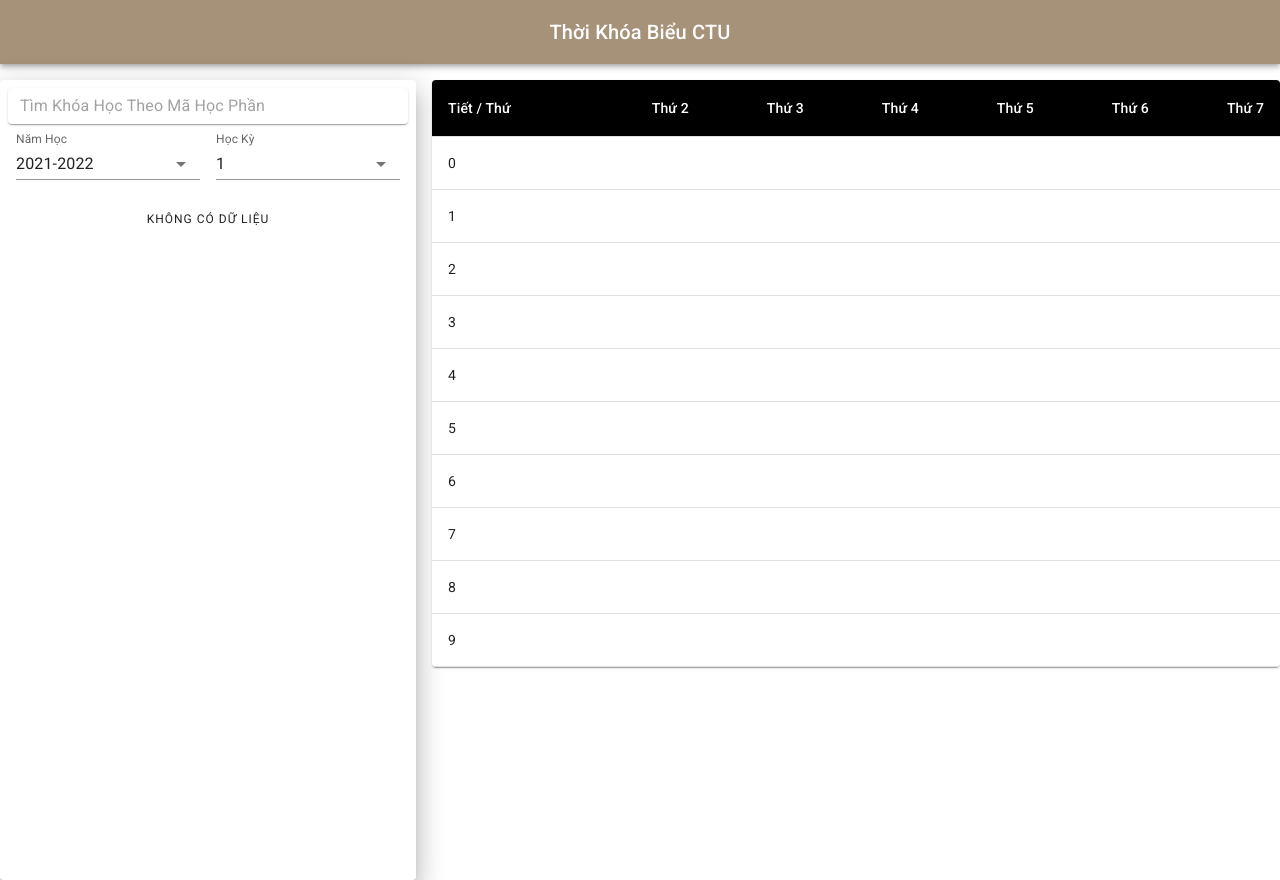
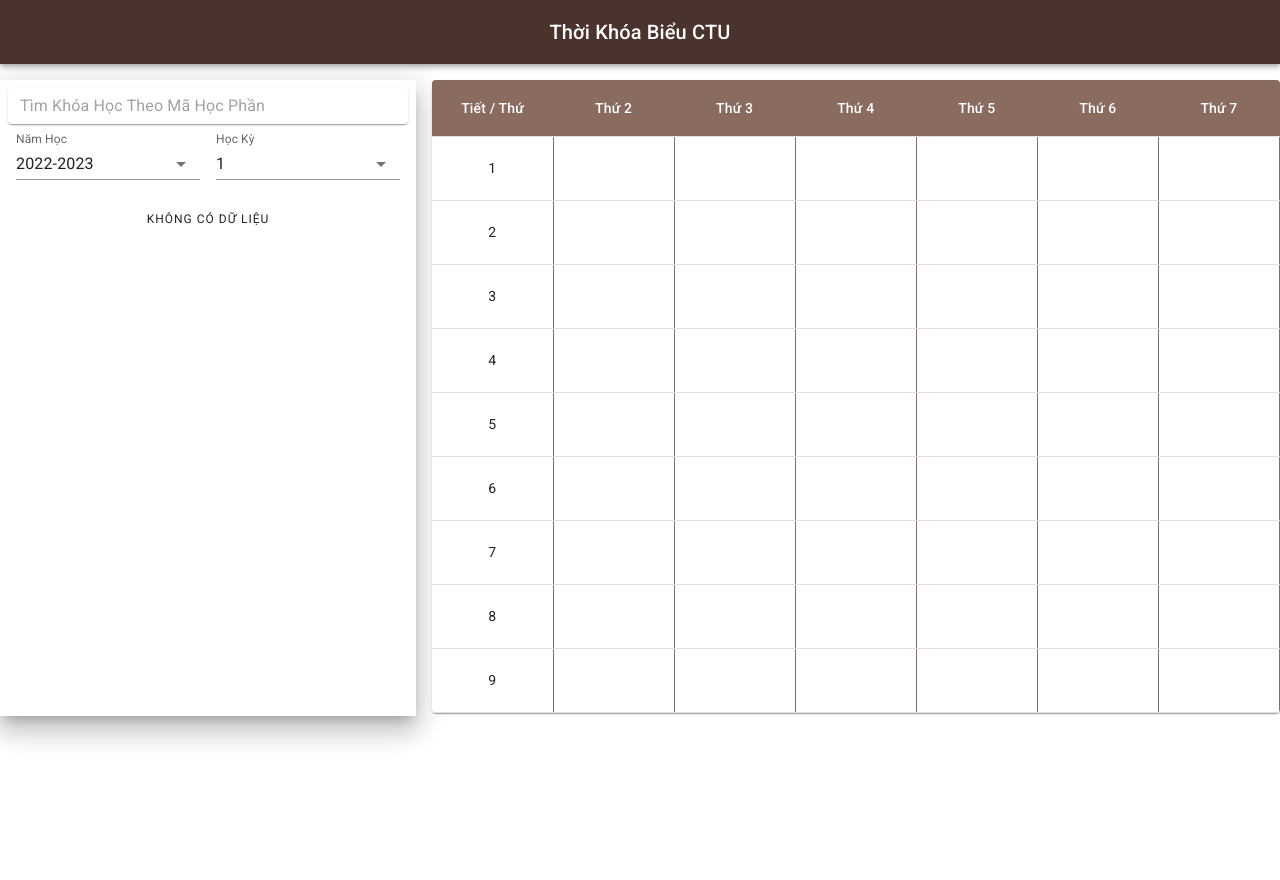
Before and after one commit to TranHuyZIT/CTU_TimeTable, a React (Create React App) app in the folder client/: page / in a window 1280 px wide. After the commit the page ends 800 px from the top, so only its background shows below. Built offline with nearby package versions, Linux system fonts and the light colour scheme.

Commit message:
Updated css

```diff
--- a/client/src/App.js
+++ b/client/src/App.js
@@ -5,16 +5,15 @@ import TimeTable from './components/TimeTable/TimeTable';
 import { createTheme } from '@mui/material/styles';
 import { ThemeProvider } from '@emotion/react';
 import HeadingBar from './components/AppBar/HeadingBar';
-import { useSelector } from 'react-redux';
-import { selectedCoursesSelector } from './store/selector';
+
 const theme = createTheme({
   palette: {
     type: 'light',
     primary: {
-      main: '#a69279',
+      main: '#4a332d',
     },
     secondary: {
-      main: '#c3b091',
+      main: '#896b60',
     },
     background: {
       default: '#faf8f6',
@@ -41,20 +40,19 @@ const theme = createTheme({
 });
 
 function App() {
-  const selectedCourses = useSelector(selectedCoursesSelector);
 
   return (
-    <div className="App">
+    <div className="App" style={{overflow: 'hidden'}}>
       <ThemeProvider theme={theme}>
         <Grid container spacing={2}>
           <Grid item xs={12}>
-            <HeadingBar/>
+             <HeadingBar/>
           </Grid>
           <Grid item xs={4}>
             <ControlPanel/>
           </Grid>
           <Grid item xs={8}>
-            <TimeTable selectedCourses={selectedCourses}/>
+            <TimeTable/>
           </Grid>
         </Grid>
       </ThemeProvider>
--- a/client/src/components/ControlPanel/Course/CourseList.css
+++ b/client/src/components/ControlPanel/Course/CourseList.css
@@ -7,7 +7,7 @@
     box-shadow: rgba(149, 157, 165, 0.2) 0px 8px 24px;
 }
 .scroll{
-    height: 615px;
+    height: 504px;
     overflow-y:scroll;
     overflow-x:hidden;
 }
--- a/client/src/components/ControlPanel/Search/Search.js
+++ b/client/src/components/ControlPanel/Search/Search.js
@@ -8,7 +8,7 @@ import { useDispatch } from "react-redux";
 
 
 export default function Search(){
-  const yearOptions = ['2021-2022', '2022-2023', '2023-2024']
+  const yearOptions = ['2022-2023', '2023-2024', '2024-2025']
   const semesterOptions = ['1', '2', '3']
   const [year, setYear] = useState(yearOptions[0]);
   const [semester, setSemester] = useState(semesterOptions[0])
--- a/client/src/components/ControlPanel/index.js
+++ b/client/src/components/ControlPanel/index.js
@@ -5,11 +5,11 @@ import Search from "./Search/Search";
 export default function ControlPanel(){
     return (
         <Grid container>
-            <Paper sx={{height: '100vh', width: '100%'}} elevation={16}>
+            <Paper sx={{width: '100%'}} elevation={16}>
                 <Grid item xs={12}>
                     <Search/>
                 </Grid>
-                <Grid item xs={12}>
+                <Grid sx={{height: '100%'}} item xs={12}>
                     <CourseList/>
                 </Grid>
             </Paper>
--- /dev/null
+++ b/client/src/components/TimeTable/ClassCard.js
@@ -0,0 +1,34 @@
+import * as React from 'react';
+import Box from '@mui/material/Box';
+import Card from '@mui/material/Card';
+import CardActions from '@mui/material/CardActions';
+import CardContent from '@mui/material/CardContent';
+import Button from '@mui/material/Button';
+import Typography from '@mui/material/Typography';
+
+
+export default function ClassCard({course}) {
+  return (
+    <Box sx={{ width: '100%', padding: '0', height: '100%'}}>
+        <Card sx={{height: '100%'}} variant="outlined">
+            <CardContent>
+                <Typography sx={{ fontSize: 14 }} color="text.secondary" gutterBottom>
+                    {course.name}
+                </Typography>
+                <div>
+                    <Typography variant='p' component="p">
+                        {`Nhóm: ${course.id}`}
+                    </Typography>
+                    <Typography variant='p' component="p">
+                        {`Phòng học: ${course.time[0].room}`}
+                    </Typography>
+                </div>
+            </CardContent>
+        <CardActions sx={{justifyContent: 'flex-end'}}>
+        <Button  size="small">Xóa</Button>
+        </CardActions>
+
+        </Card>
+    </Box>
+  );
+}
--- a/client/src/components/TimeTable/TableRow.js
+++ b/client/src/components/TimeTable/TableRow.js
@@ -1,18 +1,18 @@
 import TableRow from '@mui/material/TableRow';
-import TableCell, { tableCellClasses } from '@mui/material/TableCell';
+import TableCell from '@mui/material/TableCell';
+import ClassCard from './ClassCard';
 
 function DataTableRow({index, courses}){
-    console.log(courses);
-    return (
-        <TableRow>
-            <TableCell>{index}</TableCell>
-            <TableCell sx={{textAlign: 'center'}} rowSpan={courses[2]? courses[2].time[0].count : 1} align="right">{courses[2]? courses[2].name : ''}</TableCell>
-            <TableCell sx={{textAlign: 'center'}} rowSpan={courses[3]? courses[3].time[0].count : 1} align="right">{courses[3]? courses[3].name : ''}</TableCell>
-            <TableCell sx={{textAlign: 'center'}} rowSpan={courses[4]? courses[4].time[0].count : 1} align="right">{courses[4]? courses[4].name : ''}</TableCell>
-            <TableCell sx={{textAlign: 'center'}} rowSpan={courses[5]? courses[5].time[0].count : 1} align="right">{courses[5]? courses[5].name : ''}</TableCell>
-            <TableCell sx={{textAlign: 'center'}} rowSpan={courses[6]? courses[6].time[0].count : 1} align="right">{courses[6]? courses[6].name : ''}</TableCell>
-            <TableCell sx={{textAlign: 'center'}} rowSpan={courses[7]? courses[7].time[0].count : 1} align="right">{courses[7]? courses[7].name : ''}</TableCell>
+    return index > 0? (
+        <TableRow sx={{height: '64px'}}>
+            <TableCell sx={{textAlign: 'center', padding: '0',height: '100%', borderRight: '1px solid #896b60'}}>{index}</TableCell>
+            <TableCell sx={{textAlign: 'center', padding: '0', width: 'calc(100%/7)', height: '100%', borderRight: '1px solid #896b60'}} rowSpan={courses[2]? courses[2].time[0].count : 1} align="right">{courses[2]? <ClassCard course={courses[2]}/> : ''}</TableCell>
+            <TableCell sx={{textAlign: 'center', padding: '0', width: 'calc(100%/7)', height: '100%', borderRight: '1px solid #896b60'}} rowSpan={courses[3]? courses[3].time[0].count : 1} align="right">{courses[3]? <ClassCard course={courses[3]}/> : ''}</TableCell>
+            <TableCell sx={{textAlign: 'center', padding: '0', width: 'calc(100%/7)', height: '100%', borderRight: '1px solid #896b60'}} rowSpan={courses[4]? courses[4].time[0].count : 1} align="right">{courses[4]? <ClassCard course={courses[4]}/> : ''}</TableCell>
+            <TableCell sx={{textAlign: 'center', padding: '0', width: 'calc(100%/7)', height: '100%', borderRight: '1px solid #896b60'}} rowSpan={courses[5]? courses[5].time[0].count : 1} align="right">{courses[5]? <ClassCard course={courses[5]}/> : ''}</TableCell>
+            <TableCell sx={{textAlign: 'center', padding: '0', width: 'calc(100%/7)', height: '100%', borderRight: '1px solid #896b60'}} rowSpan={courses[6]? courses[6].time[0].count : 1} align="right">{courses[6]? <ClassCard course={courses[6]}/> : ''}</TableCell>
+            <TableCell sx={{textAlign: 'center', padding: '0', width: 'calc(100%/7)', height: '100%', borderRight: '1px solid #896b60'}} rowSpan={courses[7]? courses[7].time[0].count : 1} align="right">{courses[7]? <ClassCard course={courses[7]}/> : ''}</TableCell>
           </TableRow>
-    )
+    ): (<></>)
 }
 export default DataTableRow;
--- a/client/src/components/TimeTable/TimeTable.js
+++ b/client/src/components/TimeTable/TimeTable.js
@@ -8,12 +8,15 @@ import TableHead from '@mui/material/TableHead';
 import TableRow from '@mui/material/TableRow';
 import Paper from '@mui/material/Paper';
 import DataTableRow from './TableRow';
-
+import { useSelector } from 'react-redux';
+import { selectedCoursesSelector } from '../../store/selector';
 
 const StyledTableCell = styled(TableCell)(({ theme }) => ({
   [`&.${tableCellClasses.head}`]: {
-    backgroundColor: theme.palette.common.black,
+    backgroundColor: theme.palette.secondary.main,
     color: theme.palette.common.white,
+    textAlign: 'center',
+    width: 'calc(100% / 7)'
   },
   [`&.${tableCellClasses.body}`]: {
     fontSize: 14,
@@ -21,21 +24,16 @@ const StyledTableCell = styled(TableCell)(({ theme }) => ({
   },
 }));
 
-const StyledTableRow = styled(TableRow)(({ theme }) => ({
-  '&:nth-of-type(odd)': {
-    backgroundColor: theme.palette.action.hover,
-  },
-  // hide last border
-  '&:last-child td, &:last-child th': {
-    border: 0,
-  },
-}));
 var Matrix = new Array(10);
 
 for (let i = 0; i < Matrix.length; i++) {
   Matrix[i] = new Array(8);
 }
-export default function TimeTable({selectedCourses}) {
+export default function TimeTable() {
+  const selectedCourses = useSelector(selectedCoursesSelector);
+
+  console.log(Matrix);
+
     useEffect(()=>{
 
       if (selectedCourses){
@@ -44,16 +42,14 @@ export default function TimeTable({selectedCourses}) {
             console.log(courseTime);
             const day = courseTime.day;
             const startPeriod = courseTime.start;
-            const duration = courseTime.count;
             Matrix[startPeriod][day] = course;
           })
         })
       }
-      console.log(Matrix);
     }, [selectedCourses])
   return (
     <TableContainer component={Paper}>
-      <Table sx={{textAlign:'center', minWidth: 700 }} aria-label="customized table">
+      <Table sx={{textAlign:'center', minWidth: 700, borderCollapse: 'collapse', height: '100%', color: '#896b60'}} aria-label="customized table">
         <TableHead>
           <TableRow>
             <StyledTableCell>Tiết / Thứ</StyledTableCell>
@@ -65,7 +61,7 @@ export default function TimeTable({selectedCourses}) {
             <StyledTableCell align="right">Thứ 7</StyledTableCell>
           </TableRow>
         </TableHead>
-        <TableBody>
+        <TableBody sx={{height: '100%'}}>
           {Matrix.map((periodArr, period) => {
             return(
               <DataTableRow index={period} courses={periodArr} />
--- a/client/src/index.css
+++ b/client/src/index.css
@@ -1,3 +1,6 @@
+html{
+  height:  100vh;
+}
 body {
   margin: 0;
   font-family: -apple-system, BlinkMacSystemFont, 'Segoe UI', 'Roboto', 'Oxygen',
@@ -6,6 +9,10 @@ body {
   -webkit-font-smoothing: antialiased;
   -moz-osx-font-smoothing: grayscale;
 }
+body, #root, #root>div {
+  height: 100%
+}
+
 
 code {
   font-family: source-code-pro, Menlo, Monaco, Consolas, 'Courier New',
```
